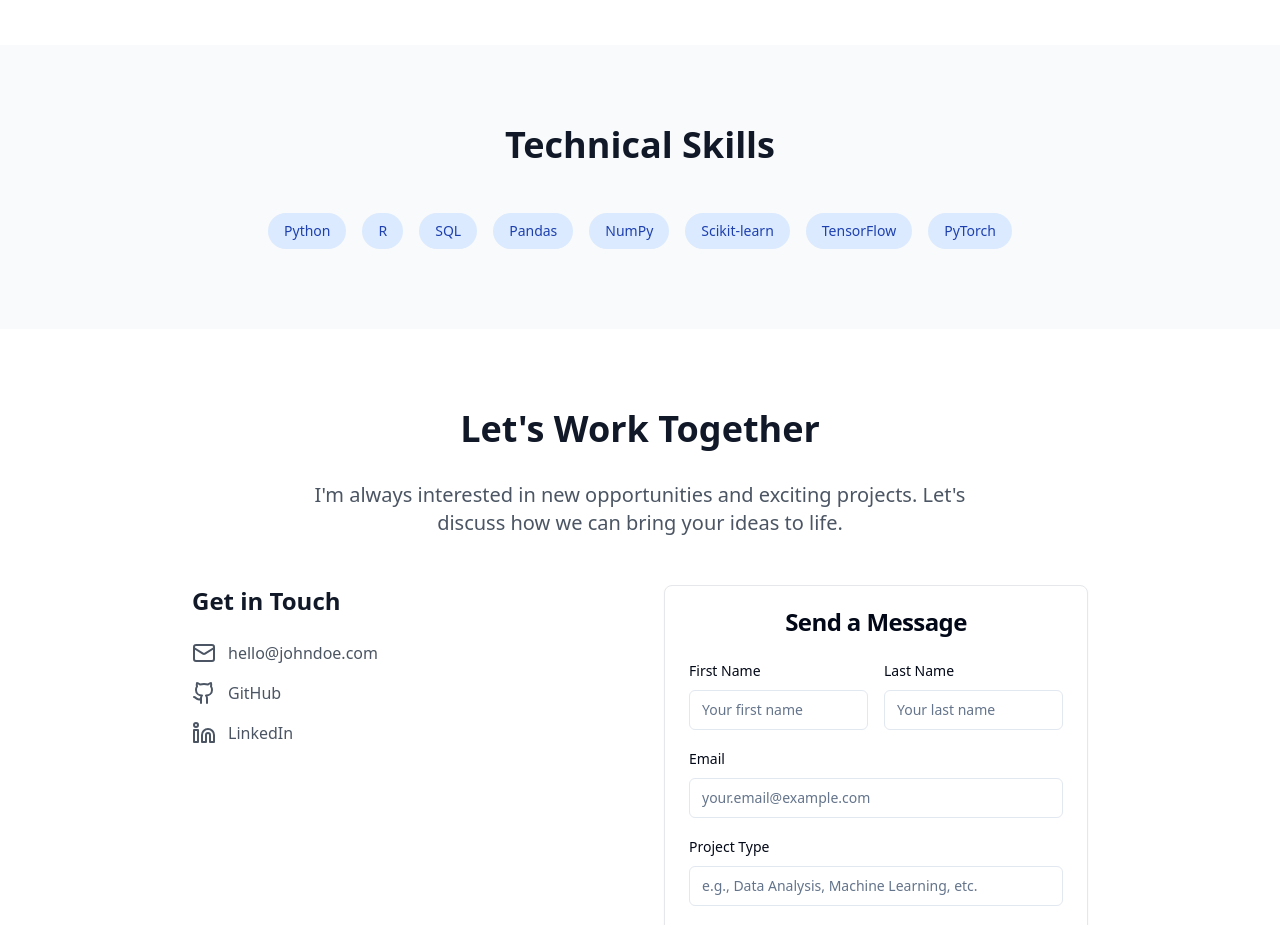
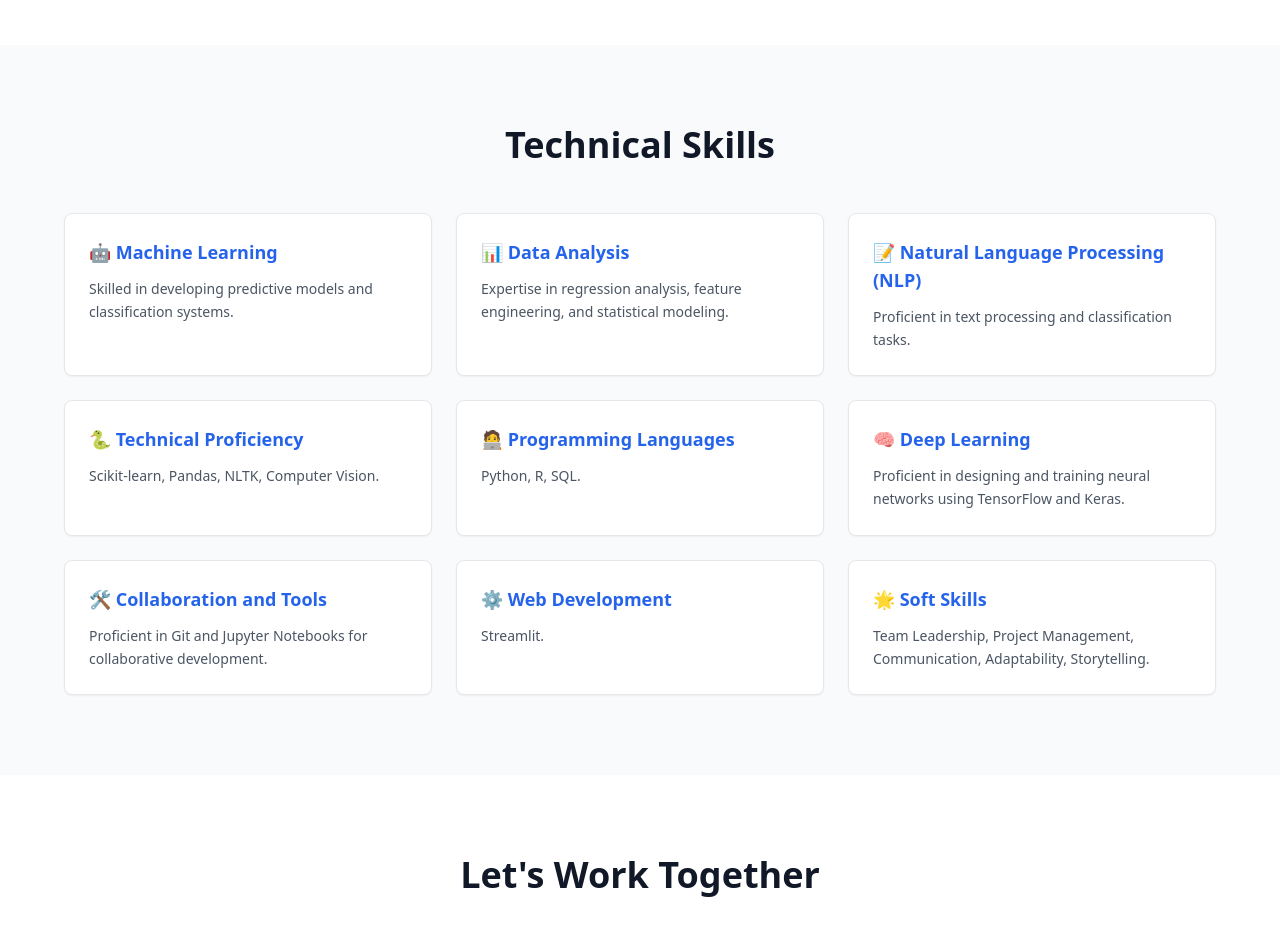
Before and after one commit to LeboSwaratlhe/cosmic-theme-flow, a React (Vite) app: page / in a window 1280 px wide. Shown: the part 3420-4345 px from the top of the page. Built offline with nearby package versions, Linux system fonts and the light colour scheme.

Commit message:
Add technical skills
Added the provided technical skills to the skills section in the `Index.tsx` file.

```diff
--- a/src/pages/Index.tsx
+++ b/src/pages/Index.tsx
@@ -1,4 +1,3 @@
-
 import React, { useState, useEffect } from 'react';
 import { Moon, Sun, ExternalLink, Github, Linkedin, Mail, ArrowRight } from 'lucide-react';
 import { Button } from '@/components/ui/button';
@@ -73,8 +72,42 @@ const Index = () => {
 
   // Technical Skills Data
   const skills = [
-    "Python", "R", "SQL", "Pandas", "NumPy",
-    "Scikit-learn", "TensorFlow", "PyTorch"
+    {
+      category: "🤖 Machine Learning",
+      description: "Skilled in developing predictive models and classification systems."
+    },
+    {
+      category: "📊 Data Analysis",
+      description: "Expertise in regression analysis, feature engineering, and statistical modeling."
+    },
+    {
+      category: "📝 Natural Language Processing (NLP)",
+      description: "Proficient in text processing and classification tasks."
+    },
+    {
+      category: "🐍 Technical Proficiency",
+      description: "Scikit-learn, Pandas, NLTK, Computer Vision."
+    },
+    {
+      category: "🧑‍💻 Programming Languages",
+      description: "Python, R, SQL."
+    },
+    {
+      category: "🧠 Deep Learning",
+      description: "Proficient in designing and training neural networks using TensorFlow and Keras."
+    },
+    {
+      category: "🛠️ Collaboration and Tools",
+      description: "Proficient in Git and Jupyter Notebooks for collaborative development."
+    },
+    {
+      category: "⚙️ Web Development",
+      description: "Streamlit."
+    },
+    {
+      category: "🌟 Soft Skills",
+      description: "Team Leadership, Project Management, Communication, Adaptability, Storytelling."
+    }
   ];
 
   const handleSubmit = (e: React.FormEvent) => {
@@ -268,13 +301,18 @@ const Index = () => {
 
       {/* Skills Section */}
       <section id="skills" className="py-20 px-6 bg-gray-50 dark:bg-gray-900/50">
-        <div className="max-w-4xl mx-auto">
+        <div className="max-w-6xl mx-auto">
           <h2 className="text-4xl font-bold mb-12 text-center">Technical Skills</h2>
-          <div className="flex flex-wrap justify-center gap-4">
+          <div className="grid md:grid-cols-2 lg:grid-cols-3 gap-6">
             {skills.map((skill, index) => (
-              <span key={index} className="px-4 py-2 bg-blue-100 dark:bg-blue-900/30 text-blue-800 dark:text-blue-300 rounded-full text-sm">
-                {skill}
-              </span>
+              <div key={index} className="bg-white dark:bg-gray-800 p-6 rounded-lg shadow-sm border border-gray-200 dark:border-gray-700 hover:shadow-md transition-shadow">
+                <h3 className="font-semibold text-lg mb-3 text-blue-600 dark:text-blue-400">
+                  {skill.category}
+                </h3>
+                <p className="text-gray-600 dark:text-gray-300 text-sm leading-relaxed">
+                  {skill.description}
+                </p>
+              </div>
             ))}
           </div>
         </div>
```
